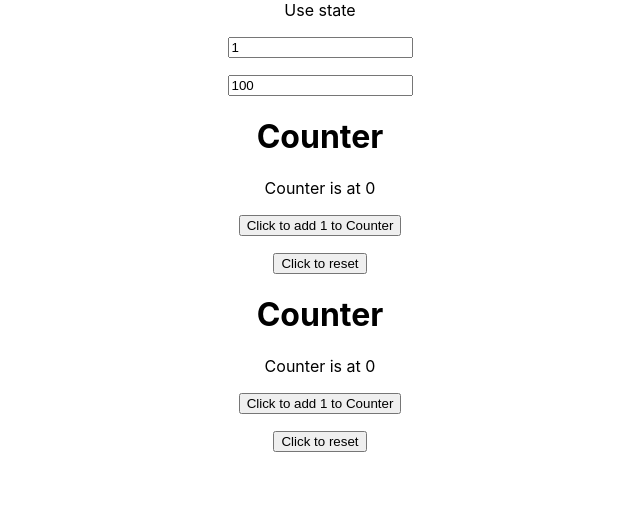
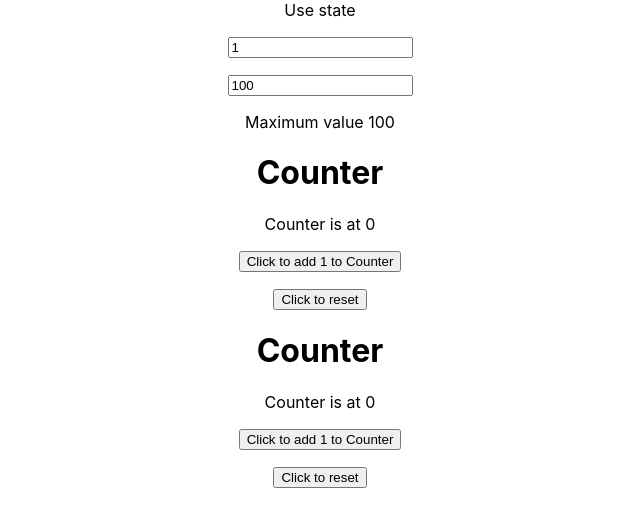
Before and after one commit to EinatKaZ/usestate, a React (Create React App) app: page / in a window 1280 px wide. Shown: the top 526 px of the page, without its empty margins (320-960 px from the left). Built offline with nearby package versions, Linux system fonts and the light colour scheme.

Commit message:
Max Value

```diff
--- a/src/App.js
+++ b/src/App.js
@@ -6,6 +6,7 @@ import { useState } from 'react';
 function App() {
   const [delta, setDelta] = useState (1) ;
   const [maxCounter , setMaxCounter] = useState(100);
+  const [reset , setReset] = useState(false)
 
   function handleDelta(e){
     console.log(e);
@@ -17,14 +18,19 @@ function App() {
     setMaxCounter(Number(e.target.value))
   }
 
+  function getReset(data){
+    console.log(data)
+    setReset(data)
+  }
 
     return (
     <div className="App">
         Use state
         <p><input type="number" value = {delta} onChange = {handleDelta} /></p>
         <p><input type="number" value = {maxCounter} onChange = {handleMax} /></p>
-        <Counter delta = {delta} maxCounter = {maxCounter} />
-        <Counter delta = {delta} maxCounter = {maxCounter} />
+        <p> Maximum value {maxCounter} </p>
+        <Counter delta = {delta} maxCounter = {maxCounter} getReset = {getReset} needToReset = {reset} />
+        <Counter delta = {delta} maxCounter = {maxCounter} getReset = {getReset} needToReset = {reset} />
     </div>
   );
 }
--- a/src/Counter.js
+++ b/src/Counter.js
@@ -1,7 +1,14 @@
-import { useState } from "react";
+import { useState ,useEffect } from "react";
 function Counter(props) {
-    const {delta,maxCounter} = props;
+    const {delta,maxCounter,getReset, needToReset} = props;
     const [count,setCount] = useState (0) ;
+
+    useEffect(() => {
+        if(needToReset){
+            setCount(0)
+            getReset(false)
+        }
+    },[needToReset])
 
     function incr(){
         setCount(
@@ -14,9 +21,9 @@ function Counter(props) {
     }
 
     function reset (){
-        setCount(0)
+        getReset(true)
+       // setCount(0)
     }
-
 
     return (
       <div>
```
